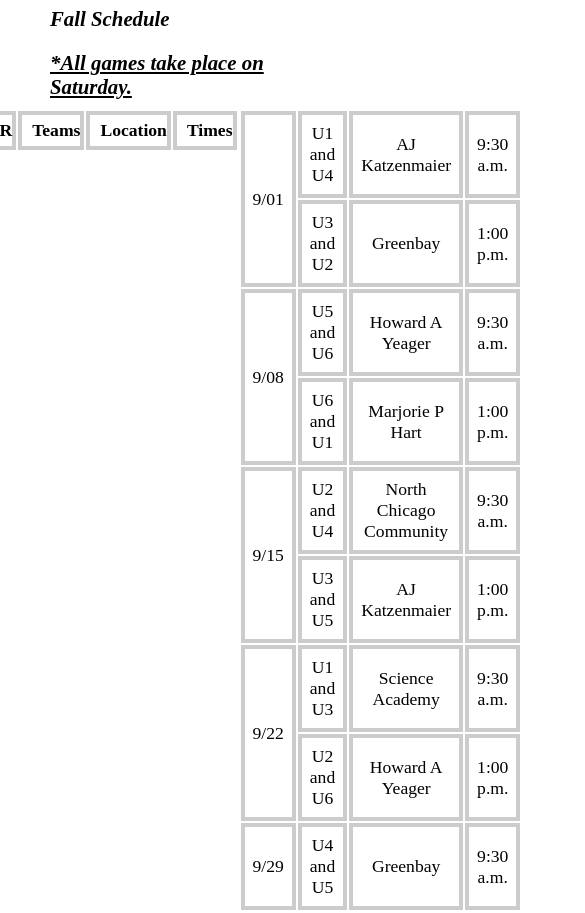
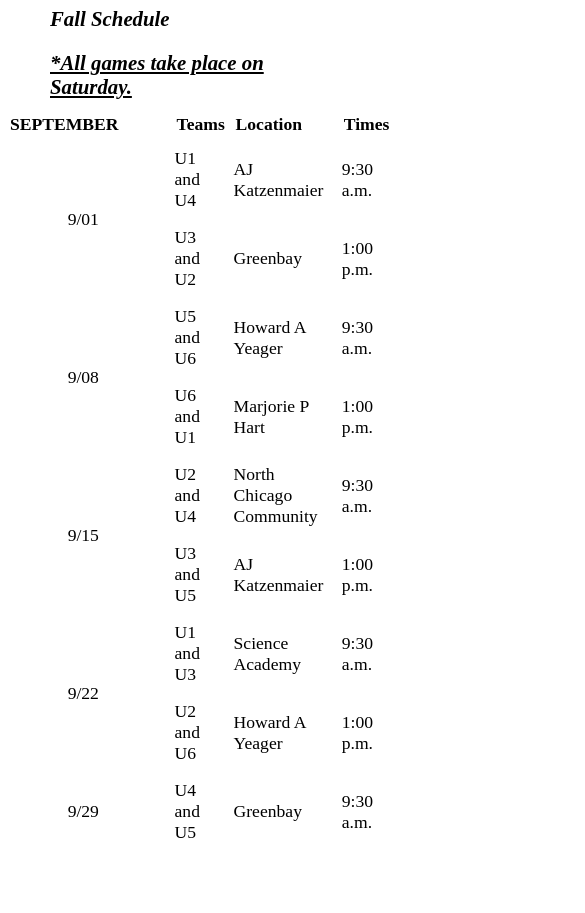
Before and after one commit to FabianEBustos/HockeyLeague, a plain HTML site: page game_info.html in a window 390 px wide. Shown: the part 873-1786 px from the top of the page, 585 px wide, since content can reach past the window. Drawn offline with Linux system fonts and the light colour scheme.

Commit message:
Actualizando codigo

```diff
--- a/styles/style4.css
+++ b/styles/style4.css
@@ -229,7 +229,6 @@ header .container a {
 
 .info table {
     font-size: 1.2em;
-    width: 70%;
 }
 
 .info thead {
@@ -387,6 +386,11 @@ fieldset#near_school .school {
     flex-wrap: wrap;
 }
 
+fieldset#near_school label {
+    display: flex;
+    flex-direction: row;
+}
+
 fieldset#near_school .school label {
     width: 45%;
 }
@@ -403,6 +407,7 @@ fieldset#near_school .school span {
 fieldset#position .posi {
     display: flex;
     flex-wrap: wrap;
+    width: 365px;
 }
 
 fieldset#position .posi label {
@@ -481,28 +486,21 @@ h1 {
 }
 
 table {
-    display: flex;
-    /* border: 1px; */
-    justify-content: center;
+    border-collapse: collapse;
+    width: 80%;
+}
+
+
+table thead th:first-child {
+    text-align: center;
+    padding-right: 3rem;
 }
 
 td,th {
-    border: 4px solid #ccc;
-    text-align: center;
+    /* border: 4px solid #ccc; */
+    text-align: left;
     padding: 8px;
   }
-
-/* .datos tbbody {
-    width: 400px;
-} */
-
-td:first-child {
-    width: 200px;
-}
-
-td:nth-child(2) {
-    max-width: 250px;
-}
 
 /* ---------     Media Query       --------- */
 
@@ -605,6 +603,11 @@ header > h1 {
         width: 100%;
     }
 
+    .info .mapas iframe {
+        width: 480px;
+        height: 400px;
+    }
+
 
     .info_2 {
         margin: 3em 1em;
```
